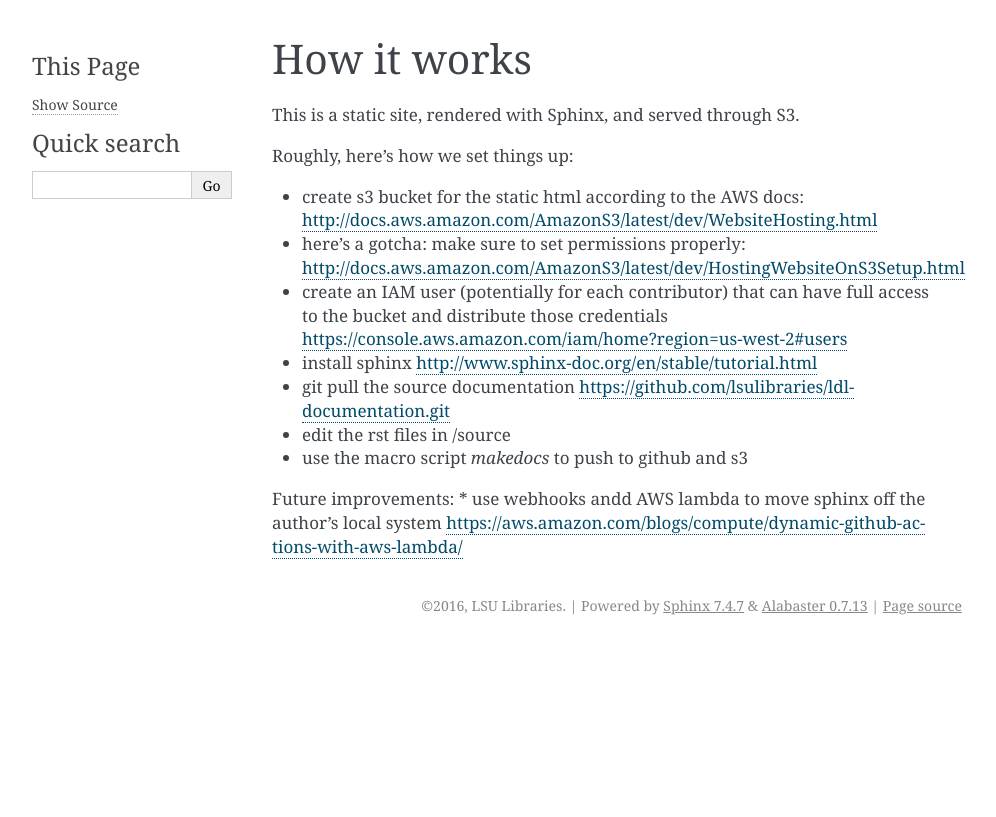
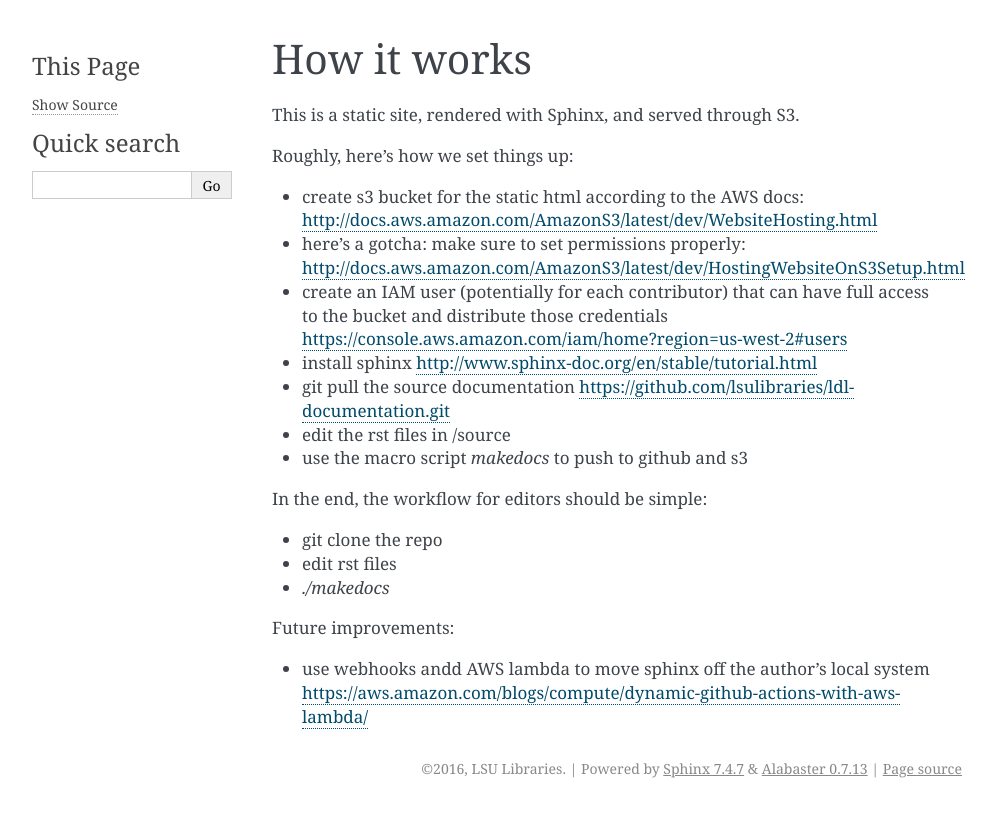
Before and after one commit to lsulibraries/ldl-documentation, a Sphinx documentation site: the page built from source/howitworks.rst, in a window 1280 px wide. Shown: the top 817 px of the page, without its empty margins (148-1144 px from the left). Built offline with Sphinx 7.4.7, drawn with Linux system fonts in a browser that asks for light colours; pages that are not in the unit, such as notebooks, are missing from menus.

Commit message:
summarizes workflow ideal

```diff
--- a/source/howitworks.rst
+++ b/source/howitworks.rst
@@ -14,5 +14,12 @@
 * use the macro script `makedocs` to push to github and s3
 
 
+In the end, the workflow for editors should be simple:
+
+* git clone the repo
+* edit rst files
+* `./makedocs`
+
 Future improvements:
+
 * use webhooks andd AWS lambda to move sphinx off the author's local system https://aws.amazon.com/blogs/compute/dynamic-github-actions-with-aws-lambda/
```
